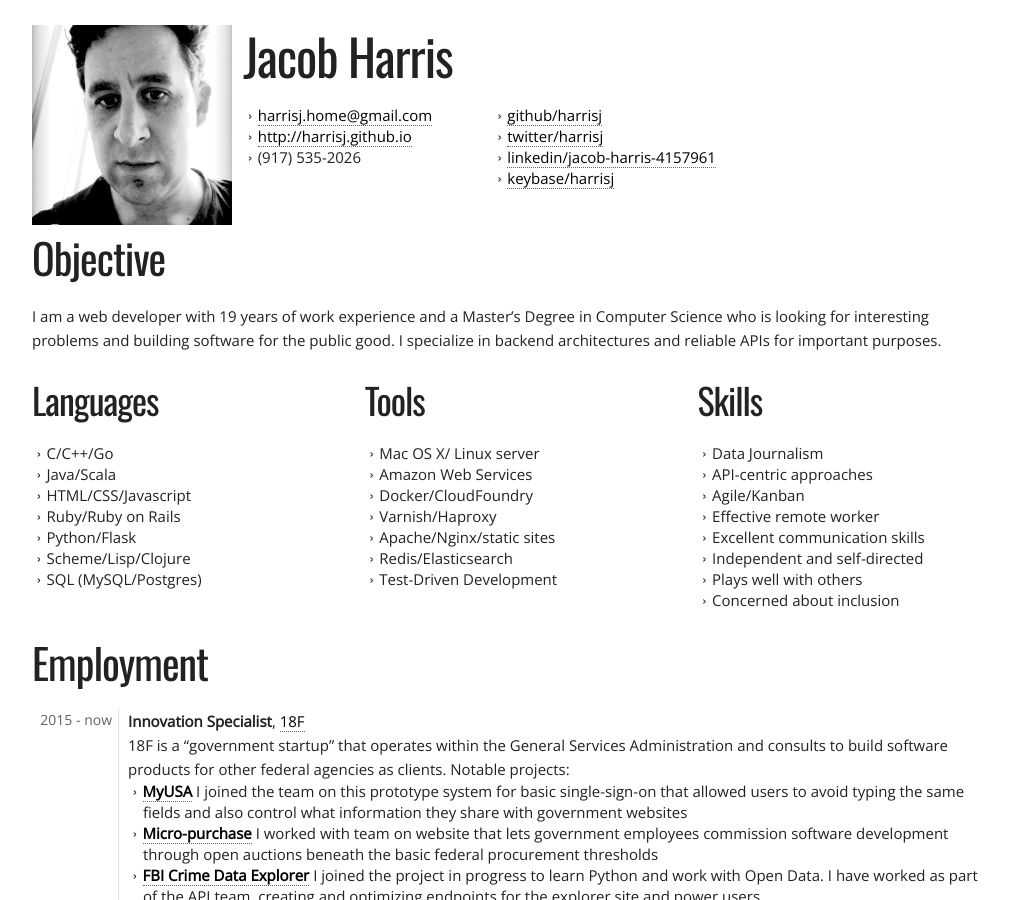
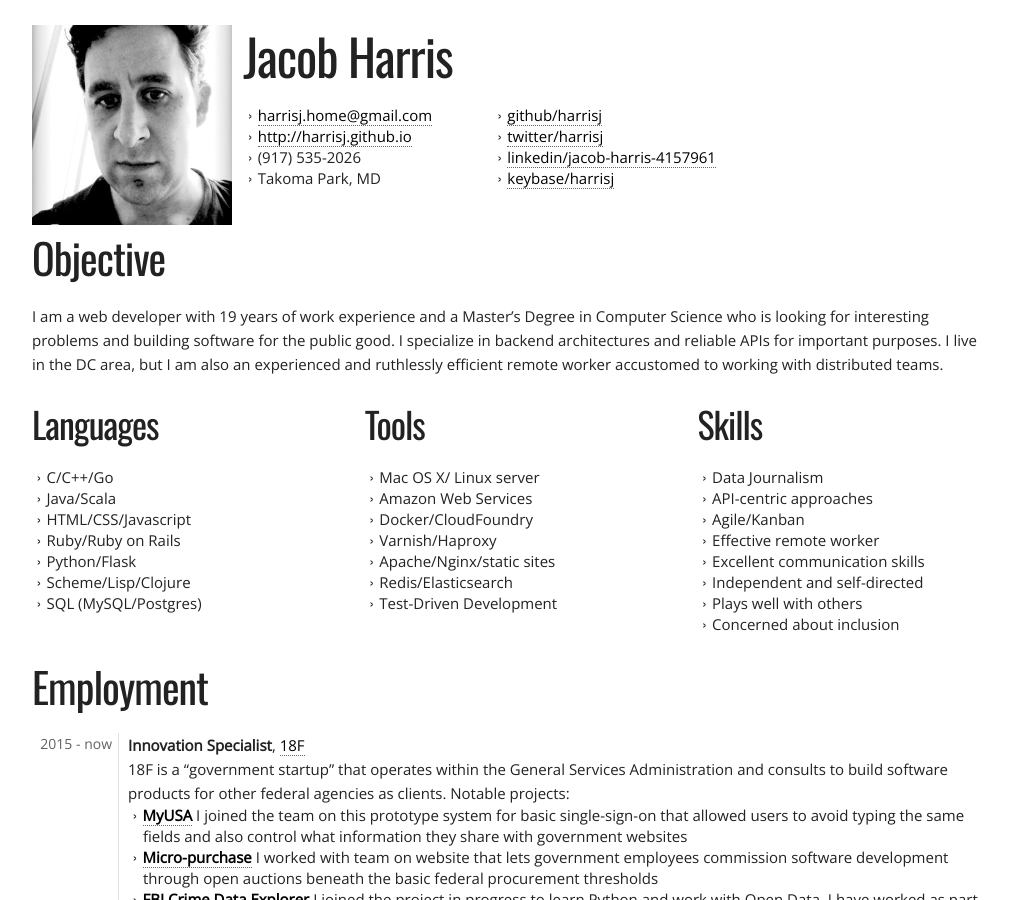
Before and after one commit to harrisj/harrisj.github.io, a Jekyll site: the page built from index.html, in a window 1280 px wide and 900 px high. Shown: the whole window, without its empty margins (128-1137 px from the left). Built offline with Jekyll 4.4.1, drawn with Linux system fonts in a browser that asks for light colours; nearby versions of some CDN libraries.

Commit message:
Add note on telework + location

```diff
--- a/_data/cv.yml
+++ b/_data/cv.yml
@@ -3,6 +3,7 @@ personal:
   email: harrisj.home@gmail.com
   phone: (917) 535-2026
   site: http://harrisj.github.io
+  city: Takoma Park, MD
   accounts:
     twitter: harrisj
     github: harrisj
@@ -13,7 +14,9 @@ objective: >
   I am a web developer with 19 years of work experience and a Master’s
   Degree in Computer Science who is looking for interesting problems
   and building software for the public good. I specialize in backend
-  architectures and reliable APIs for important purposes.
+  architectures and reliable APIs for important purposes. I live in
+  the DC area, but I am also an experienced and ruthlessly efficient
+  remote worker accustomed to working with distributed teams.
 career:
   - company: 18F
     link: https://18f.gsa.gov/
--- a/_includes/header.html
+++ b/_includes/header.html
@@ -11,6 +11,7 @@
       <li><a href="mailto:{{ site.data.cv.personal.email }}">{{ site.data.cv.personal.email }}</a></li>
       <li><a href="{{ site.data.cv.personal.site }}">{{ site.data.cv.personal.site }}</a></li>
       <li>{{ site.data.cv.personal.phone }}</li>
+      <li>{{ site.data.cv.personal.city }}</li>
     </ul>
     </section>
     <section class="five columns">
```
